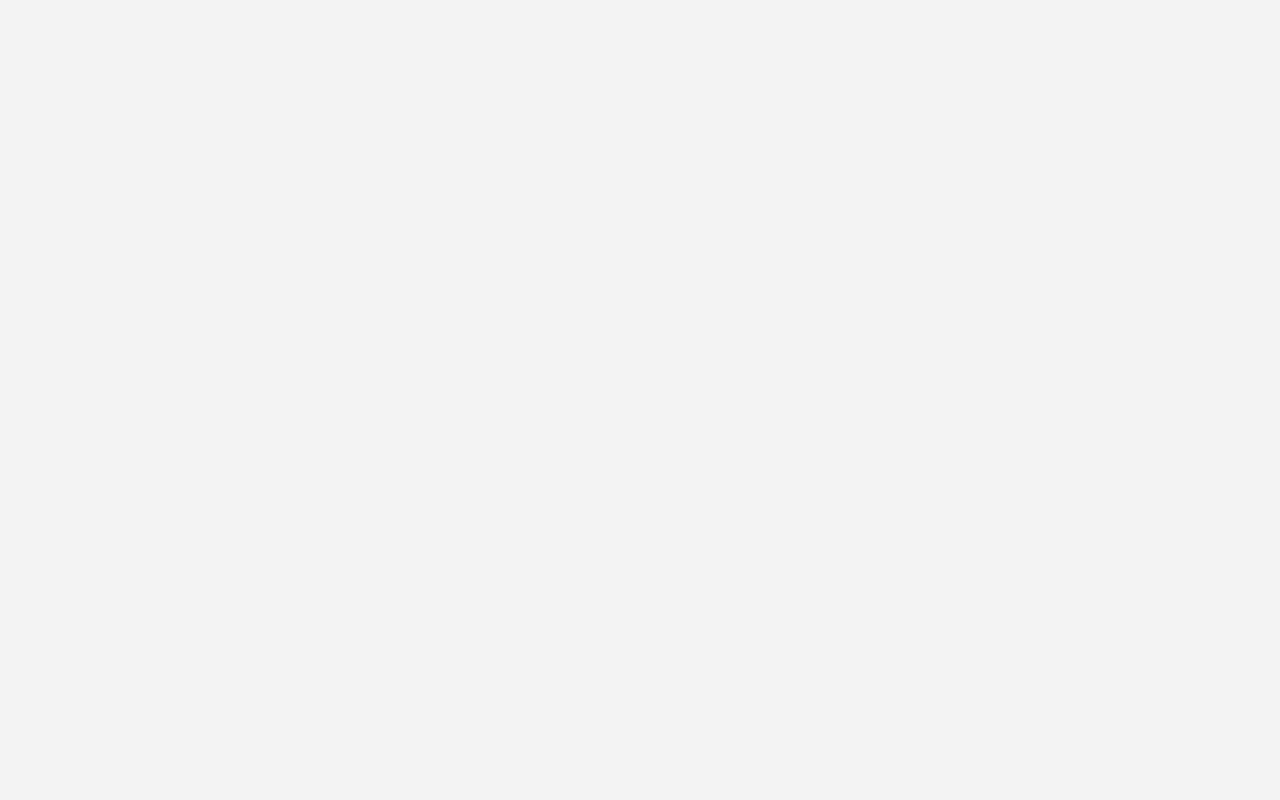
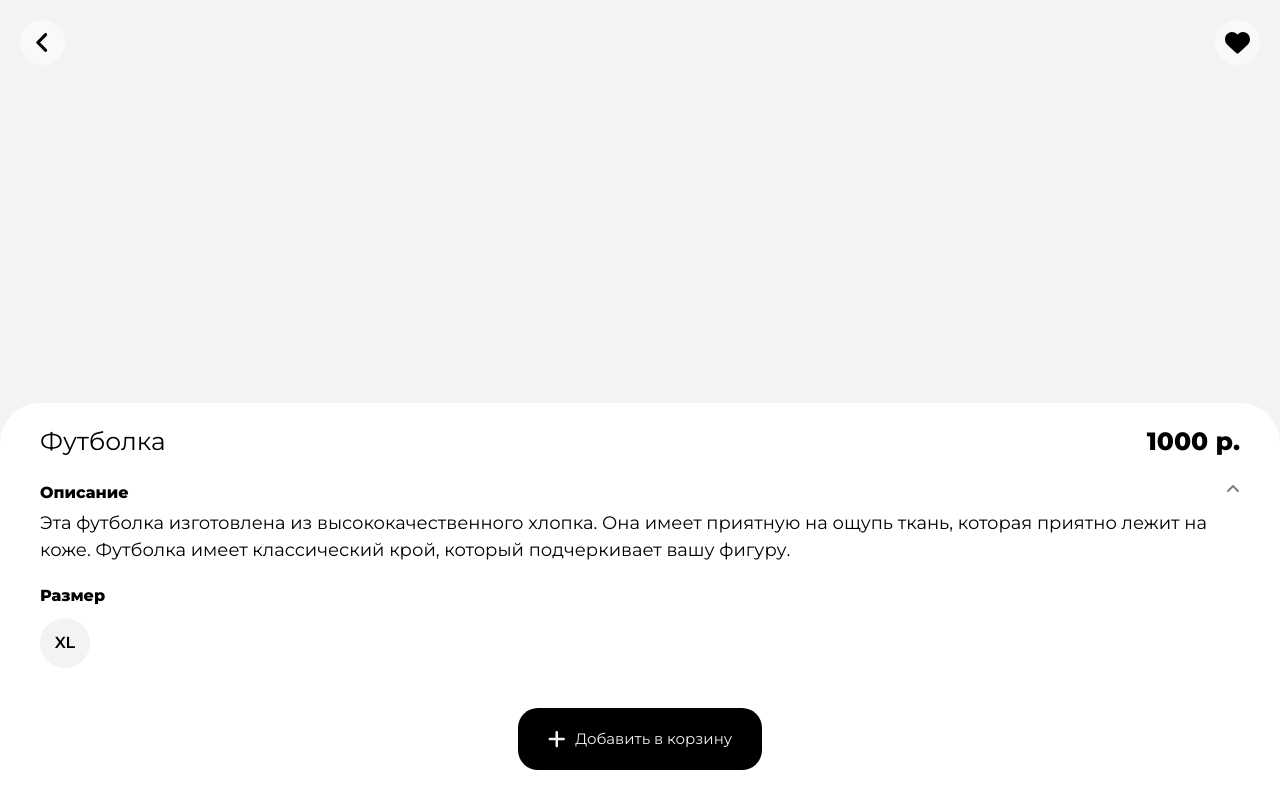
Before and after one commit to morozvanya1/portfolio_v2, a React (Create React App) app: page /card in a window 1280 px wide. Before the commit this address had no page. Built offline with nearby package versions, Linux system fonts and the light colour scheme.

Commit message:
add card

```diff
--- /dev/null
+++ b/src/components/Card.jsx
@@ -0,0 +1,75 @@
+import React from 'react';
+import { Link, useLocation } from "react-router-dom";
+import { FontAwesomeIcon } from "@fortawesome/react-fontawesome";
+import {
+  faHeart,
+  faPlus,
+  faAngleLeft,
+  faAngleDown
+} from "@fortawesome/free-solid-svg-icons";
+
+function Card() {
+  const location = useLocation();
+  const d = location.state === null ? "" : location.state.d;
+  const all = location.state === null ? "" : location.state.all;
+  const h = location.state === null ? "" : location.state.h;
+  console.log(h);
+  console.log(all);
+
+  function openDesc() {
+    console.log('hello');
+    var hidden = document.getElementsByClassName("card-desc-body-hidden")[0].style.display;
+    console.log(hidden)
+    if (hidden !== "none") {
+      document.getElementsByClassName("card-desc-body-h")[0].style.paddingBottom = "20px";
+      document.getElementsByClassName("card-desc-body-hidden")[0].style.display = "none";
+      document.getElementsByClassName("card-down")[0].style.transform = "rotate(0deg)";
+    } else {
+      document.getElementsByClassName("card-desc-body-hidden")[0].style.display = "block";
+      document.getElementsByClassName("card-down")[0].style.transform = "rotate(180deg)";
+      document.getElementsByClassName("card-desc-body-h")[0].style.paddingBottom = "0px";
+    }
+
+  }
+
+  return (
+    <div className='Card'>
+      <div className='card-header'>
+        <Link to={"/content"} state={{ all: all, h: h }}>
+          <FontAwesomeIcon icon={faAngleLeft} className="card-left" />
+        </Link>
+        <FontAwesomeIcon icon={faHeart} className="card-heart" />
+      </div>
+      <div className='card-content'>
+        <img src={d} alt={d} />
+        <div className='card-desc'>
+          <div className='card-desc-header'>
+            <p>Футболка</p>
+            <b>1000 р.</b>
+          </div>
+          <div className='card-desc-body'>
+            <div className='card-desc-body-h'>
+              <b>Описание</b>
+              <FontAwesomeIcon icon={faAngleDown} className="card-down" onClick={() => openDesc()} />
+            </div>
+            <div className='card-desc-body-hidden'>Эта футболка изготовлена из высококачественного хлопка. Она имеет приятную на ощупь ткань, которая приятно лежит на коже. Футболка имеет классический крой, который подчеркивает вашу фигуру.</div>
+            <div className='card-desc-body-s'>
+              <b>Размер</b>
+              <div className='card-desc-body-size'>
+                <p>XL</p>
+              </div>
+            </div>
+            <div className='button'>
+              <button>
+                <FontAwesomeIcon icon={faPlus} className="card-plus" />
+                Добавить в корзину
+              </button>
+            </div>
+          </div>
+        </div>
+      </div>
+    </div>
+  )
+}
+
+export default Card
--- a/src/components/Cards.jsx
+++ b/src/components/Cards.jsx
@@ -4,15 +4,17 @@ import {
     faHeart,
     faPlus,
 } from "@fortawesome/free-solid-svg-icons";
+import { Link } from 'react-router-dom';
 
-function Cards({d}) {
+function Cards({ d, h }) {
+    console.log(h);
 
     return (
         <div className="content-items">
             {d && d.map((v, k) => (
-          <div className="content-item" key={k}>
+                <Link to="/card" state={{ d: v , all: d, h: h}} className="content-item" key={k}>
                     <div className="content-img">
-              <img src={v} alt={"image-" + {k}} />
+                        <img src={v} alt={"image-" + { k }} />
                         <div className="content-like">
                             <FontAwesomeIcon icon={faHeart} className="like-heart" />
                         </div>
@@ -24,9 +26,10 @@ function Cards({d}) {
                             <FontAwesomeIcon icon={faPlus} className="add" />
                         </div>
                     </div>
-          </div>
+                </Link>
             ))}
         </div>
+
     )
 }
 
--- a/src/index.js
+++ b/src/index.js
@@ -5,6 +5,7 @@ import "./index.css";
 import { BrowserRouter as Router, Routes, Route } from "react-router-dom";
 import Wardrobe from "./pages/Wardrobe";
 import Content from "./pages/Content";
+import Card from "./components/Card";
 
 const root = ReactDOM.createRoot(document.getElementById("root"));
 root.render(
@@ -14,6 +15,7 @@ root.render(
         <Route path="/" element={<App />} exact />
         <Route path="/wardrobe" element={<Wardrobe />} exact />
         <Route path="/content" element={<Content />} exact />
+        <Route path="/card" element={<Card />} exact />
       </Routes>
     </Router>
   </React.StrictMode>
--- a/src/pages/Content.css
+++ b/src/pages/Content.css
@@ -4,6 +4,7 @@
   padding-bottom: 20px;
 
   overflow: scroll;
+  position: relative;
   /* background-color: rgba(243, 243, 243); */
 }
 
@@ -21,6 +22,8 @@
   width: 42%;
   margin: 0 10px;
   padding: 0;
+
+  cursor: pointer;
 }
 
 .Content .content-item:nth-child(1),
@@ -68,8 +71,17 @@
   cursor: pointer;
 }
 
+.Content .content-img .content-like:hover {
+  background-color: rgba(0, 0, 0);
+}
+
+.Content .content-img .content-like:hover .like-heart {
+  color: white;
+}
+
 .like-heart {
   font-size: 20px;
+  color: black;
 }
 
 .Content .content-desc h3 {
@@ -91,8 +103,147 @@
 .content-desc-add p {
   font-size: 20px;
   font-weight: 600;
+  color: black;
 }
 
 .content-desc-add .add {
   font-size: 25px;
+  color: black;
 }
+
+.Card {
+  width: 100%;
+  height: 100vh;
+  padding-bottom: 20px;
+
+  overflow: hidden;
+  position: relative;
+}
+
+.card-header {
+  width: 100%;
+  padding: 20px;
+
+  position: absolute;
+  display: flex;
+  flex-direction: row;
+  justify-content: space-between;
+}
+
+.card-header .card-left,
+.card-header .card-heart {
+  padding: 10px;
+  width: 25px;
+  height: 25px;
+
+  background: rgba(255, 255, 255, 0.5);
+  border-radius: 50%;
+  cursor: pointer;
+  color: black;
+}
+
+.card-content img {
+  width: 100%;
+}
+
+.card-desc {
+  width: 100%;
+  padding: 20px 40px;
+
+  position: absolute;
+  background-color: rgba(255, 255, 255, 1);
+  bottom: 0;
+
+  border-top-right-radius: 40px;
+  border-top-left-radius: 40px;
+}
+
+.card-desc-header {
+  display: flex;
+  flex-direction: row;
+  justify-content: space-between;
+}
+
+.card-desc-header p {
+  font-size: 25px;
+}
+
+.card-desc-header b {
+  font-size: 25px;
+  padding-bottom: 20px;
+}
+
+.card-desc-body-h {
+  display: flex;
+  flex-direction: row;
+  justify-content: space-between;
+}
+
+.card-desc-body-h b {
+  padding-bottom: 5px;
+}
+
+.card-down {
+  color: gray;
+  cursor: pointer;
+  transform: rotate(180deg);
+}
+
+.card-desc-body-hidden {
+  /* display: none; */
+  font-size: 18px;
+  padding-bottom: 20px;
+}
+
+.card-desc-body-size {
+  padding: 10px;
+  margin: 10px 0;
+  width: 50px;
+  height: 50px;
+
+  display: flex;
+  flex-direction: row;
+  justify-content: center;
+
+  text-align: center;
+  align-items: center;
+
+  font-weight: 600;
+
+  border-radius: 50%;
+  background-color: rgba(243, 243, 243);
+}
+
+.card-desc-body .button {
+  display: flex;
+  flex-direction: row;
+  justify-content: center;
+}
+
+.card-desc-body button {
+  padding: 20px 30px;
+  margin: 30px 0 10px 0;
+
+  background: black;
+  color: rgba(243, 243, 243);
+  border: none;
+  border-radius: 20px;
+
+  font-size: 15px;
+  cursor: pointer;
+
+  display: flex;
+  flex-direction: row;
+  justify-content: center;
+  align-items: center;
+}
+
+.card-desc-body button:hover {
+  background-color: rgba(223, 223, 223);
+  color: black;
+}
+
+.card-desc-body .card-plus {
+  padding-right: 10px;
+  font-size: 20px;
+}
--- a/src/pages/Content.js
+++ b/src/pages/Content.js
@@ -23,18 +23,23 @@ import tshirt13 from "../img/photo_13_2023-04-26_14-12-57.jpg";
 
 function Content() {
   const location = useLocation();
-  const d = location.state === null ? "" : location.state.d;
+  const all = location.state === null ? "" : location.state.all;
+  const h = location.state === null ? "" : location.state.h;
+  const d = location.state === null ? "" : location.state.d === undefined ? h : location.state.d;
   const tshirtImg = [tshirt1, tshirt2, tshirt3, tshirt4, tshirt5, tshirt6, tshirt7, tshirt8, tshirt9, tshirt10, tshirt11, tshirt12, tshirt13];
   var arr;
+  console.log(h);
   if (d === "Футболки") {
     arr = tshirtImg;
+  } else {
+    arr = all;
   }
 
   return (
     <div className="Content">
       {d && <Header d={d} ic={[faAngleLeft, faFilter]} l={"/wardrobe"} />}
 
-      <Cards d={arr}/>
+      <Cards d={arr} h={d}/>
 
     </div>
   );
```
Lines whose indentation alone changed are shown as unchanged.
